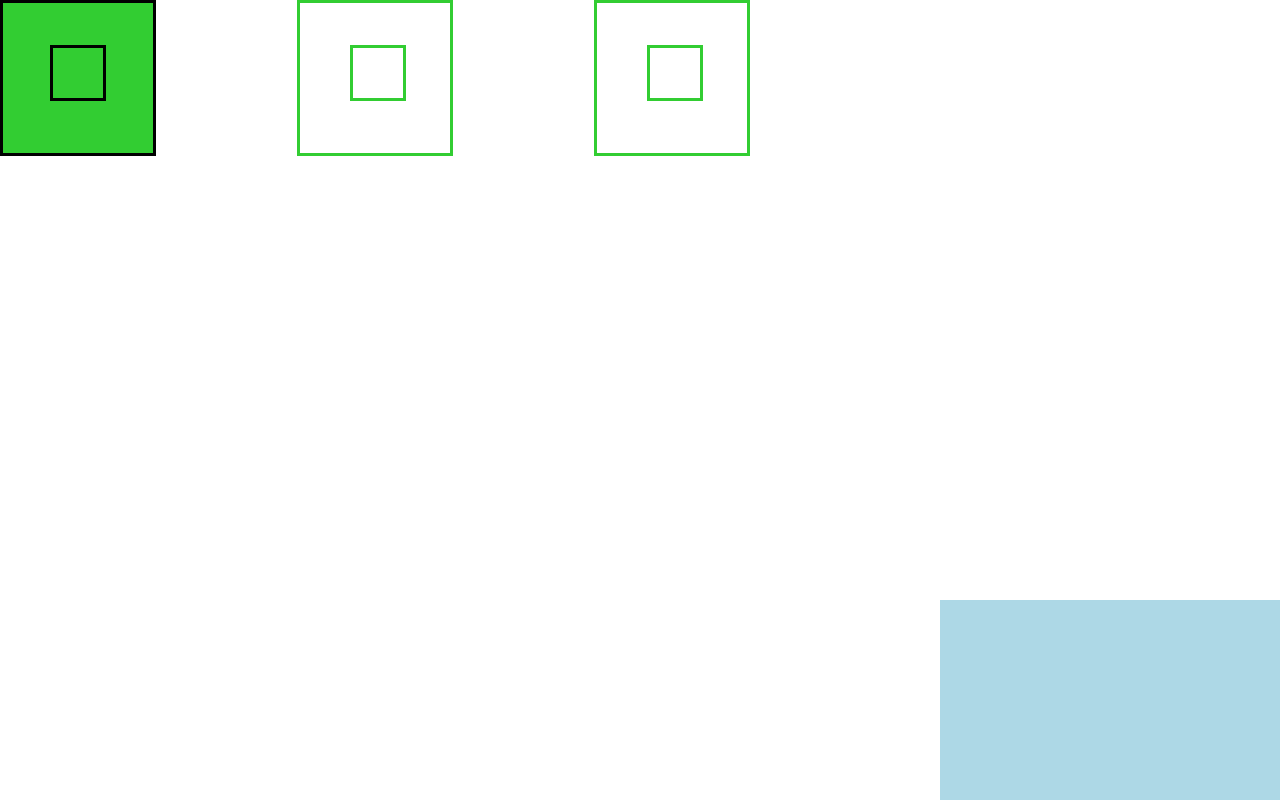
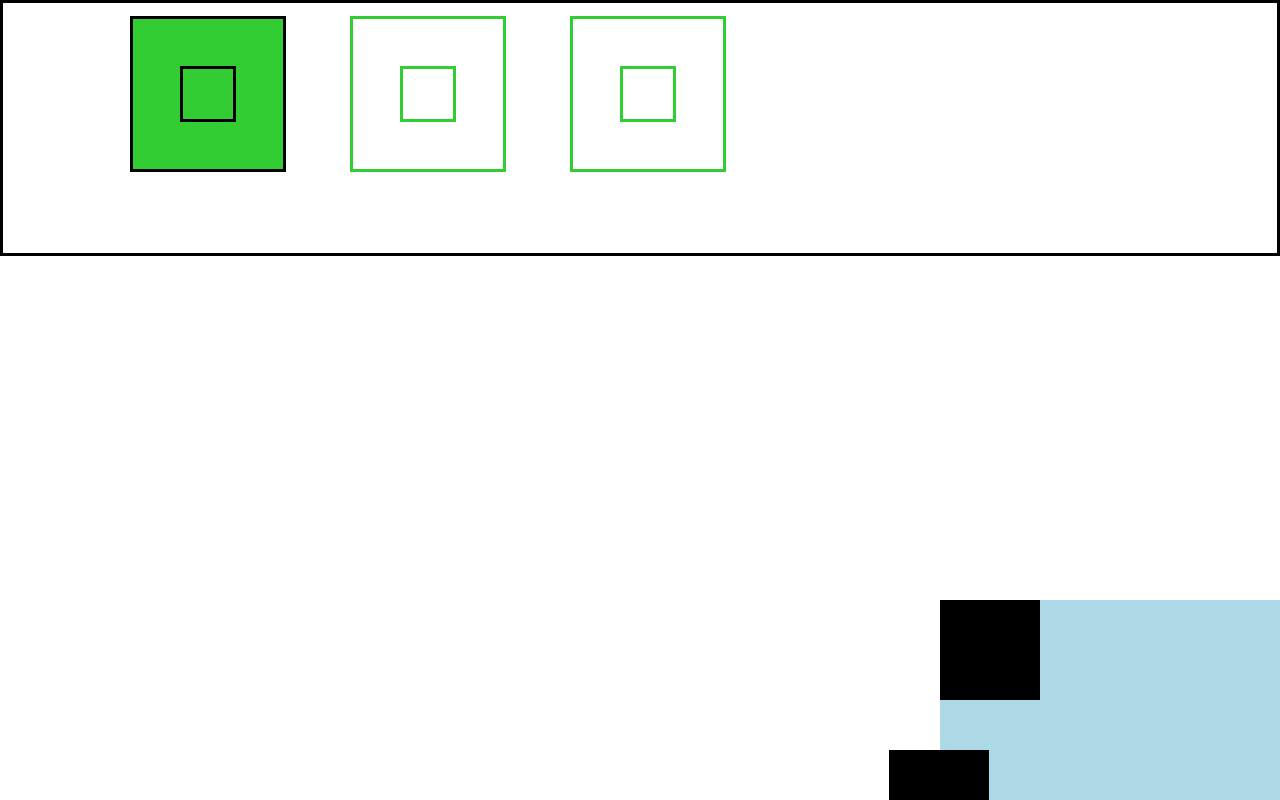
Before and after one commit to alexanderseyringer/roemercode_4cWi, a plain HTML site: page CSS/06 Aufgabe WH CSS 3/index.html in a window 1280 px wide. Drawn offline with Linux system fonts and the light colour scheme.

Commit message:
Finished Assignment 06

```diff
--- a/CSS/06 Aufgabe WH CSS 3/index.html
+++ b/CSS/06 Aufgabe WH CSS 3/index.html
@@ -19,6 +19,9 @@
             <div class="littlegreenbox"></div>
         </div>
     </div>
-    <div class="bluebottombox"></div>
+    <div class="bluebottombox">
+        <div class="blackinnerbox"></div>
+        <div class="blackouterbox"></div>
+    </div>
 </body>
 </html>
--- a/CSS/06 Aufgabe WH CSS 3/style.css
+++ b/CSS/06 Aufgabe WH CSS 3/style.css
@@ -48,13 +48,15 @@ table {
 }
 
 .flexendebox {
+    border: 3px;
+    border-style: solid;
+    border-color: black;
     height: 250px;
-    width: 750px;
     display: flex;
     flex-direction: row;
-    justify-content: space-between;
+    justify-content: left;
     align-items: stretch;
-    position: absolute;
+    position: relative;
 }
 
 .greenboxwithbox {
@@ -64,6 +66,12 @@ table {
     width: 150px;
     height: 150px;
     position: relative;
+    top: 5%;
+    left: 5%;
+    margin-left: 5%;
+    display: flex;
+    align-items: center;
+    justify-content: center;
 }
 
 .littlegreenbox {
@@ -72,9 +80,6 @@ table {
     border-color: limegreen;
     width: 50px;
     height: 50px;
-    position: absolute;
-    left: 33%;
-    top: 28%
 }
 
 .item1 {
@@ -96,3 +101,18 @@ table {
     right: 0px;
     background-color: lightblue;
 }
+
+.blackinnerbox {
+    width: 100px;
+    height: 100px;
+    background-color: black;
+}
+
+.blackouterbox {
+    width: 100px;
+    height: 50px;
+    background-color: black;
+    position: relative;
+    top: 25%;
+    right: 15%;
+}
```
